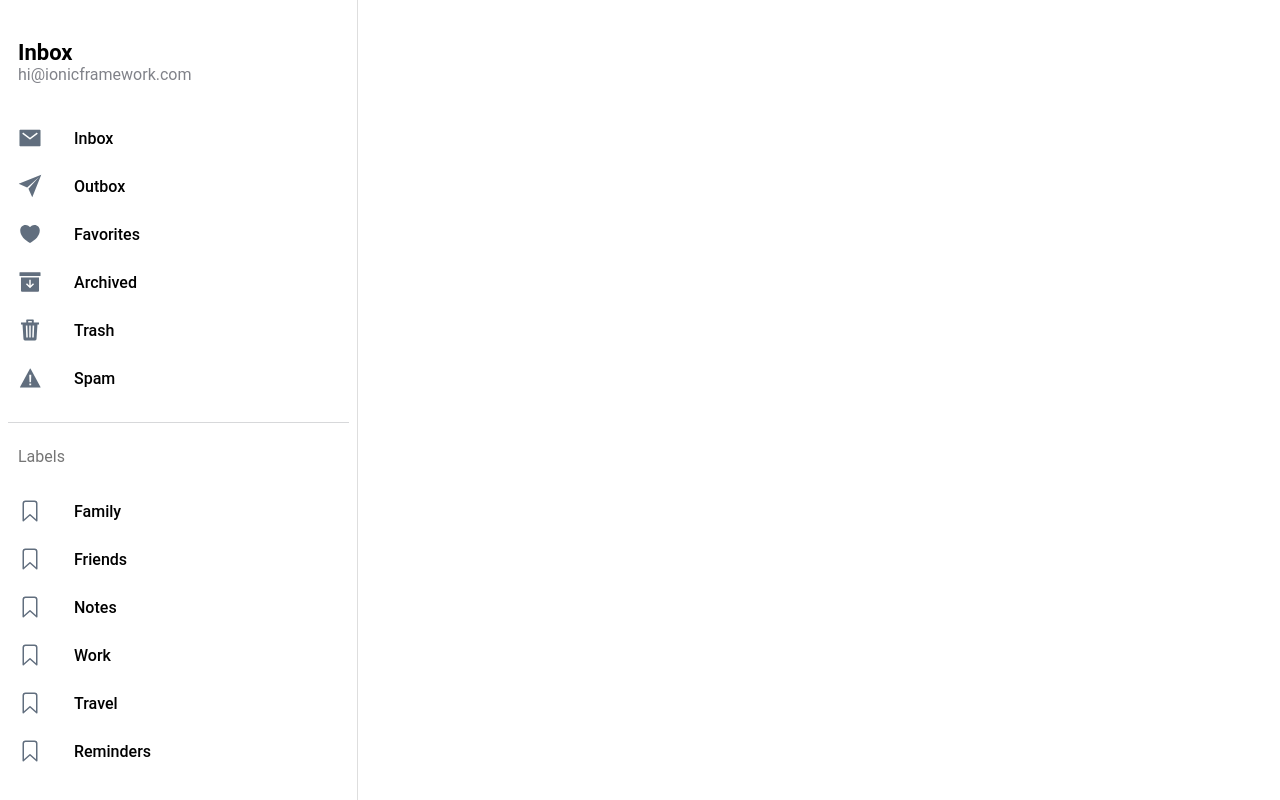
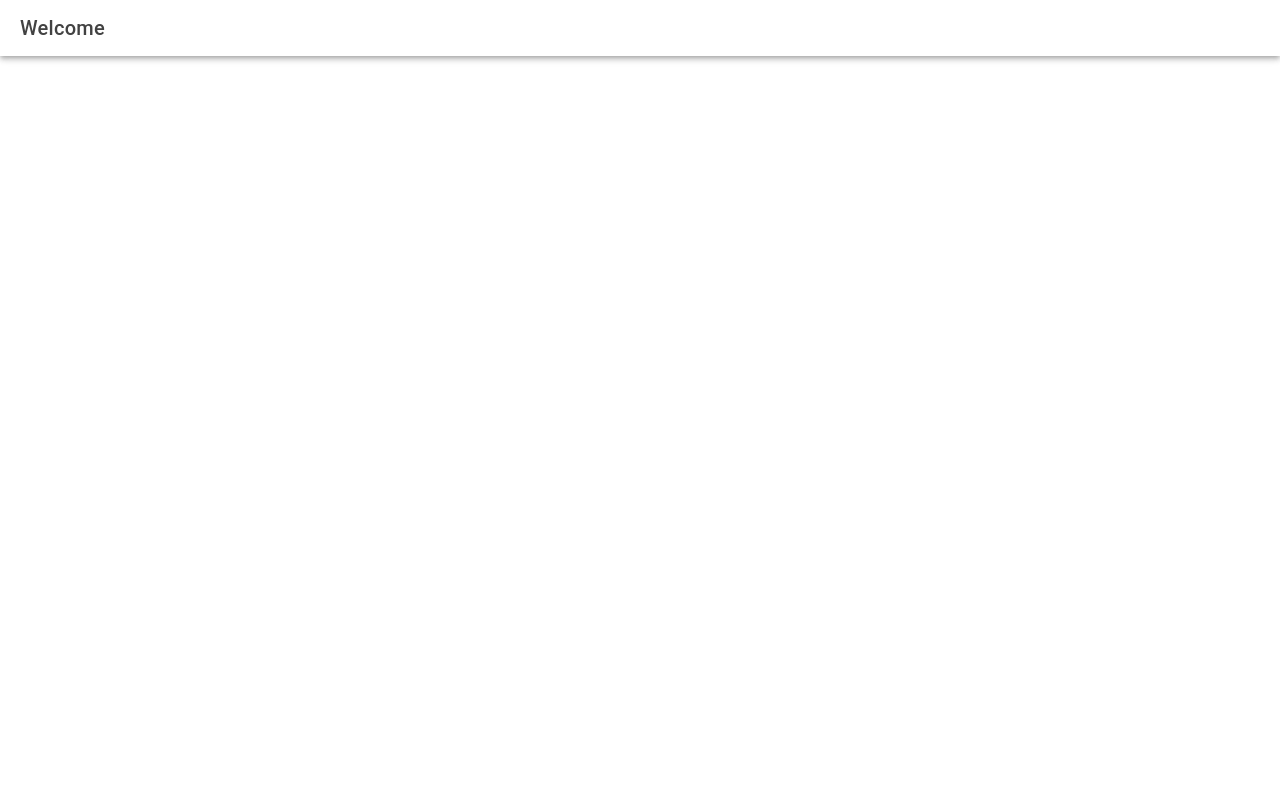
Before and after one commit to milanharia/primate, a React (Vite) app: page /welcome in a window 1280 px wide. Built offline with nearby package versions, Linux system fonts and the light colour scheme.

Commit message:
feat: add basic app structure

```diff
--- a/src/App.tsx
+++ b/src/App.tsx
@@ -1,27 +1,33 @@
-import { IonApp, IonRouterOutlet, IonSplitPane, setupIonicReact } from '@ionic/react';
-import { IonReactRouter } from '@ionic/react-router';
-import { Redirect, Route } from 'react-router-dom';
-import Menu from './components/Menu';
-import Page from './pages/Page';
+import {
+  IonApp,
+  IonRouterOutlet,
+  IonSplitPane,
+  setupIonicReact,
+} from "@ionic/react";
+import { IonReactRouter } from "@ionic/react-router";
+import { Redirect, Route } from "react-router-dom";
+import Menu from "./components/Menu";
+
+import { WelcomePage } from "./pages";
 
 /* Core CSS required for Ionic components to work properly */
-import '@ionic/react/css/core.css';
+import "@ionic/react/css/core.css";
 
 /* Basic CSS for apps built with Ionic */
-import '@ionic/react/css/normalize.css';
-import '@ionic/react/css/structure.css';
-import '@ionic/react/css/typography.css';
+import "@ionic/react/css/normalize.css";
+import "@ionic/react/css/structure.css";
+import "@ionic/react/css/typography.css";
 
 /* Optional CSS utils that can be commented out */
-import '@ionic/react/css/padding.css';
-import '@ionic/react/css/float-elements.css';
-import '@ionic/react/css/text-alignment.css';
-import '@ionic/react/css/text-transformation.css';
-import '@ionic/react/css/flex-utils.css';
-import '@ionic/react/css/display.css';
+import "@ionic/react/css/padding.css";
+import "@ionic/react/css/float-elements.css";
+import "@ionic/react/css/text-alignment.css";
+import "@ionic/react/css/text-transformation.css";
+import "@ionic/react/css/flex-utils.css";
+import "@ionic/react/css/display.css";
 
 /* Theme variables */
-import './theme/variables.css';
+import "./theme/variables.css";
 
 setupIonicReact();
 
@@ -29,17 +35,15 @@ const App: React.FC = () => {
   return (
     <IonApp>
       <IonReactRouter>
-        <IonSplitPane contentId="main">
         <Menu />
         <IonRouterOutlet id="main">
           <Route path="/" exact={true}>
-              <Redirect to="/folder/Inbox" />
+            <Redirect to="/welcome" />
           </Route>
-            <Route path="/folder/:name" exact={true}>
-              <Page />
+          <Route path="/welcome" exact={true}>
+            <WelcomePage />
           </Route>
         </IonRouterOutlet>
-        </IonSplitPane>
       </IonReactRouter>
     </IonApp>
   );
--- a/src/pages/Page.tsx
+++ /dev/null
@@ -1,33 +0,0 @@
-import { IonButtons, IonContent, IonHeader, IonMenuButton, IonPage, IonTitle, IonToolbar } from '@ionic/react';
-import { useParams } from 'react-router';
-import ExploreContainer from '../components/ExploreContainer';
-import './Page.css';
-
-const Page: React.FC = () => {
-
-  const { name } = useParams<{ name: string; }>();
-
-  return (
-    <IonPage>
-      <IonHeader>
-        <IonToolbar>
-          <IonButtons slot="start">
-            <IonMenuButton />
-          </IonButtons>
-          <IonTitle>{name}</IonTitle>
-        </IonToolbar>
-      </IonHeader>
-
-      <IonContent fullscreen>
-        <IonHeader collapse="condense">
-          <IonToolbar>
-            <IonTitle size="large">{name}</IonTitle>
-          </IonToolbar>
-        </IonHeader>
-        <ExploreContainer name={name} />
-      </IonContent>
-    </IonPage>
-  );
-};
-
-export default Page;
--- /dev/null
+++ b/src/pages/index.ts
@@ -0,0 +1 @@
+export * from "./welcome";
--- /dev/null
+++ b/src/pages/welcome/Welcome.tsx
@@ -0,0 +1,27 @@
+import {
+  IonContent,
+  IonHeader,
+  IonPage,
+  IonTitle,
+  IonToolbar,
+} from "@ionic/react";
+
+export const WelcomePage: React.FC = () => {
+  return (
+    <IonPage>
+      <IonHeader>
+        <IonToolbar>
+          <IonTitle>Welcome</IonTitle>
+        </IonToolbar>
+      </IonHeader>
+
+      <IonContent fullscreen>
+        <IonHeader collapse="condense">
+          <IonToolbar>
+            <IonTitle size="large">Welcome</IonTitle>
+          </IonToolbar>
+        </IonHeader>
+      </IonContent>
+    </IonPage>
+  );
+};
--- /dev/null
+++ b/src/pages/welcome/index.ts
@@ -0,0 +1 @@
+export * from "./Welcome";
```
Also changed, not shown: src/pages/Page.css (deleted). Lines whose indentation alone changed are shown as unchanged.
